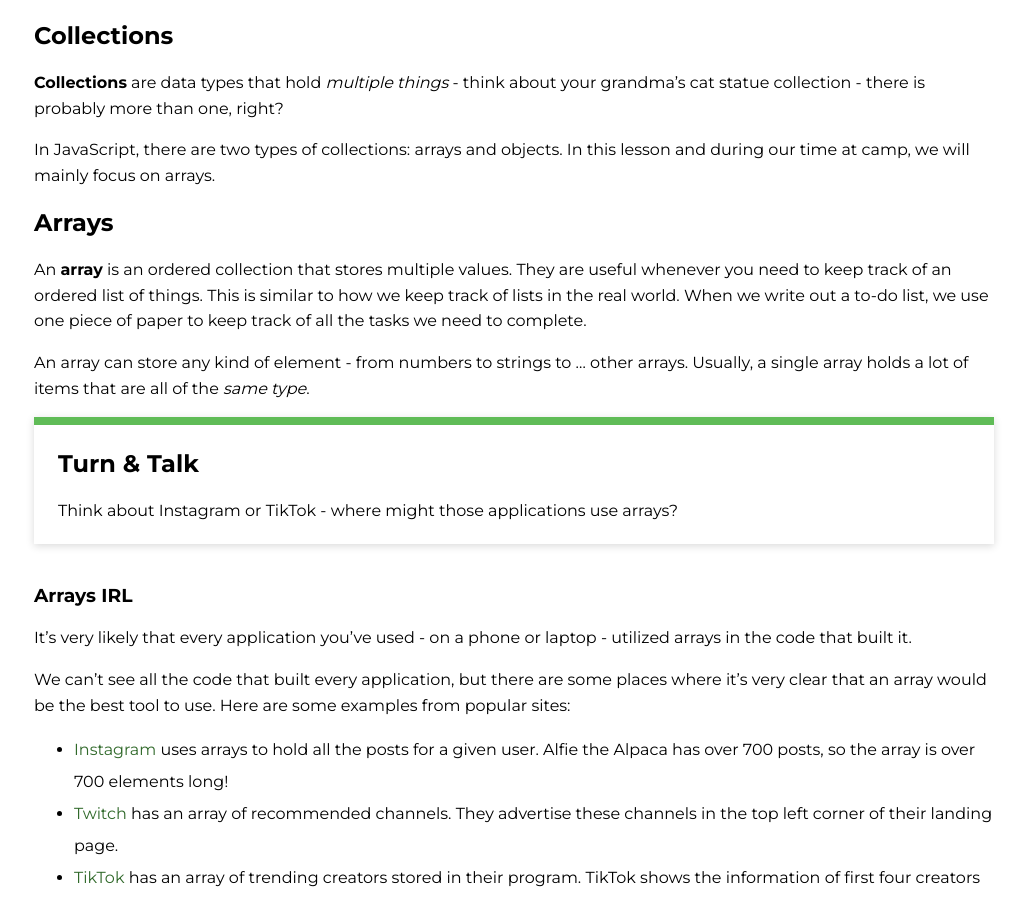
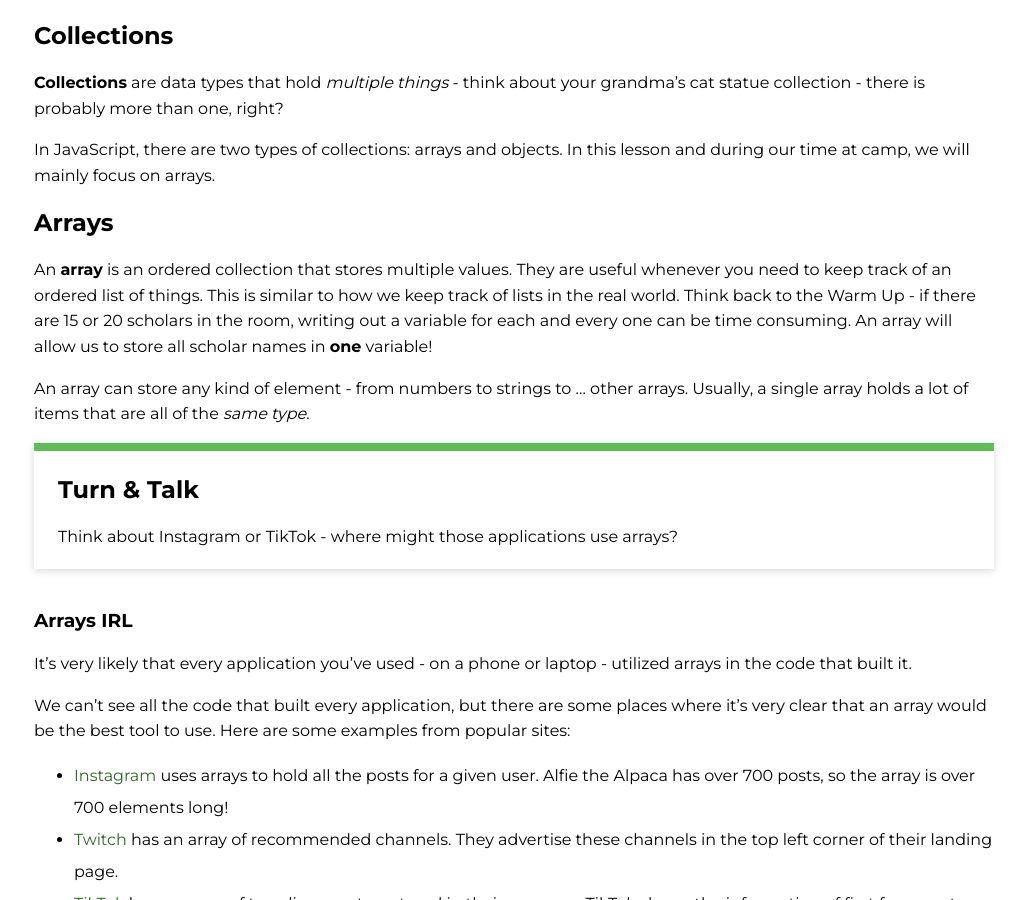
Before and after one commit to ameseee/kwk-curriculum-site, a Jekyll site: the page built from web-app/lessons/js-arrays/index.md, in a window 1280 px wide and 900 px high, scrolled down 642 px. Shown: the whole window, without its empty margins (126-1153 px from the left). Built offline with Jekyll 4.4.1, drawn with Linux system fonts in a browser that asks for light colours; nearby versions of some CDN libraries.

Commit message:
Add reference to Warm Up in intro section

```diff
--- a/web-app/lessons/js-arrays/index.md
+++ b/web-app/lessons/js-arrays/index.md
@@ -26,7 +26,7 @@ In JavaScript, there are two types of collections: arrays and objects. In this l
 
 ## Arrays
 
-An **array** is an ordered collection that stores multiple values. They are useful whenever you need to keep track of an ordered list of things. This is similar to how we keep track of lists in the real world. When we write out a to-do list, we use one piece of paper to keep track of all the tasks we need to complete.
+An **array** is an ordered collection that stores multiple values. They are useful whenever you need to keep track of an ordered list of things. This is similar to how we keep track of lists in the real world. Think back to the Warm Up - if there are 15 or 20 scholars in the room, writing out a variable for each and every one can be time consuming. An array will allow us to store all scholar names in **one** variable!
 
 An array can store any kind of element - from numbers to strings to ... other arrays. Usually, a single array holds a lot of items that are all of the _same type_.
 
```
